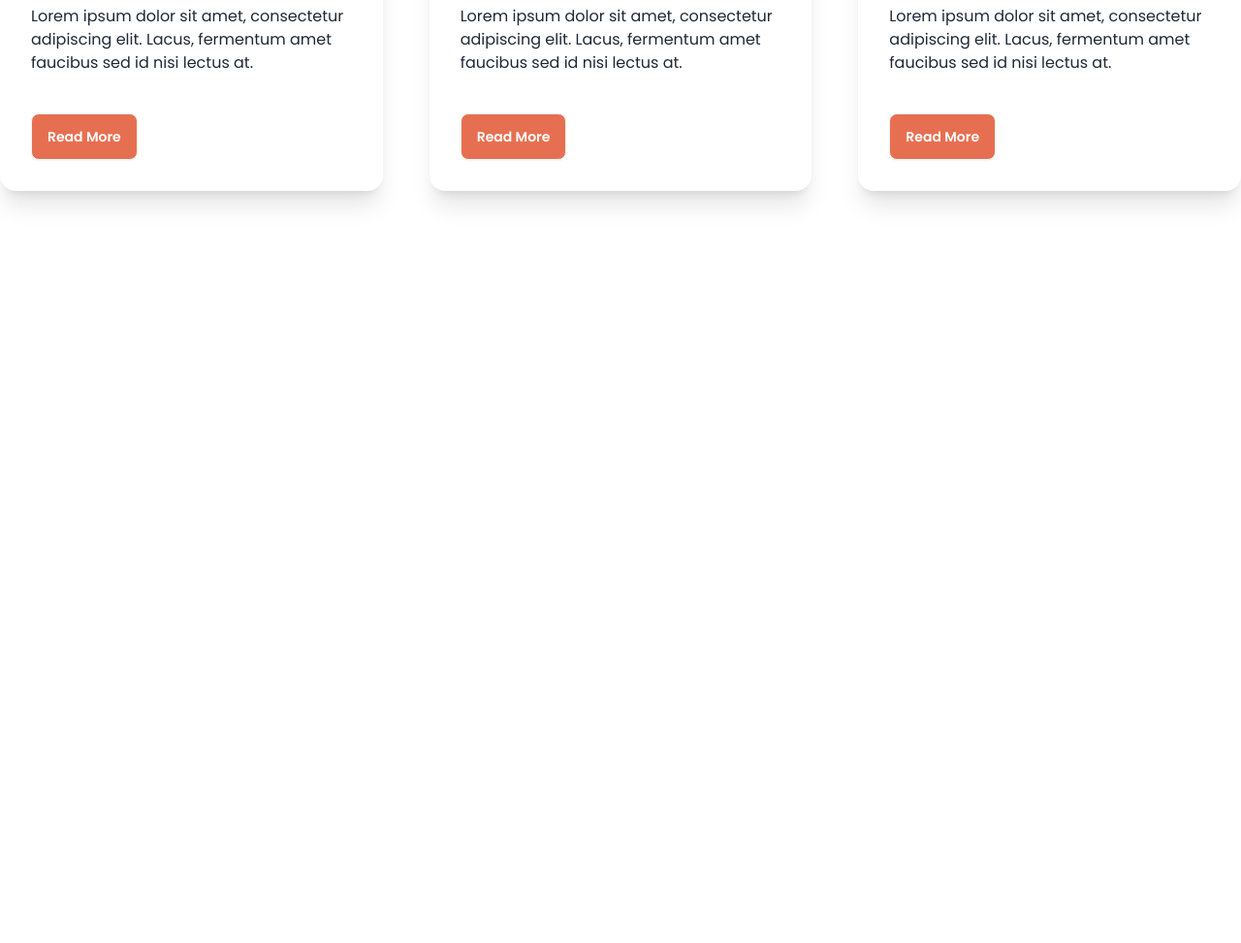
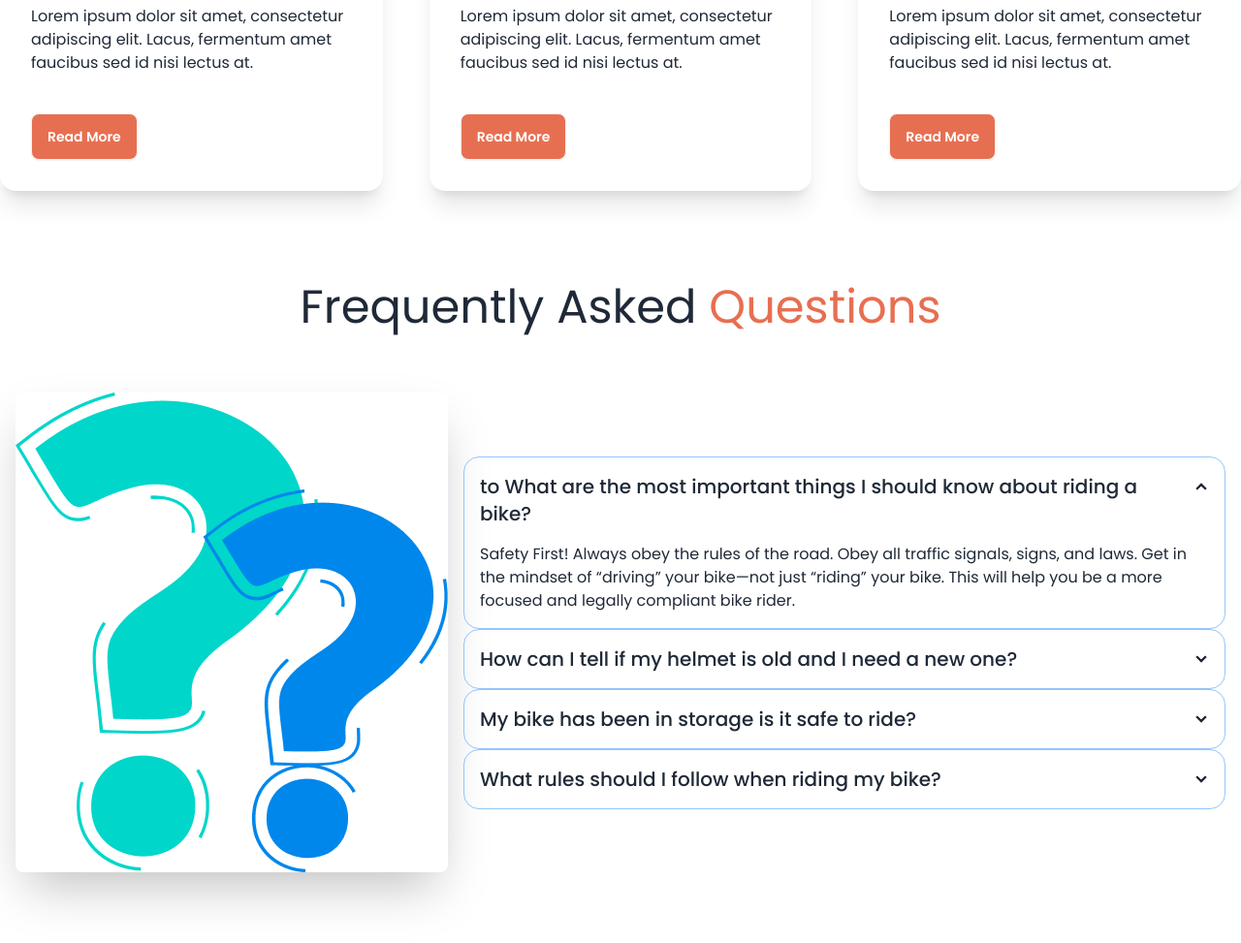
Before and after one commit to protivaghosh/bike-zone-resources, a plain HTML site: page index.html in a window 1280 px wide. Shown: the part 1129-2102 px from the top of the page at 97% size. Before the commit the page ends 1422 px from the top, so only its background shows below. Drawn offline with nearby package versions, Linux system fonts and the light colour scheme.

Commit message:
make added to Frequently Asked Questions section

```diff
--- a/index.html
+++ b/index.html
@@ -220,6 +220,50 @@
          </div>
                 </section>
                 <!-- Frequently Asked Questions section -->
+                 <section class="my-24">
+                  <h3 class="text-5xl font-bord text-center mb-12">Frequently Asked <span class="text-bike-primary">Questions</span></h3>
+                  <div>
+                    <div class="hero">
+                      <div class="hero-content flex-col lg:flex-row">
+                        <img
+                          src="./images/others/faq.png"
+                          class="max-w-md rounded-lg shadow-2xl" />
+                       <div class="sapce-y-5">
+                        <div class="collapse collapse-arrow border border-blue-300">
+                          <input type="radio" name="my-accordion-2" checked="checked" />
+                          <div class="collapse-title text-xl font-medium"> to What are the most important things I should
+                            know about riding a bike?</div>
+                          <div class="collapse-content">
+                            <p>Safety First! Always obey the rules of the road. Obey all traffic signals, signs, and laws. Get in the mindset of “driving” your bike—not just “riding” your bike. This will help you be a more focused and legally compliant bike rider. </p>
+                          </div>
+                        </div>
+                        <div class="collapse collapse-arrow  border border-blue-300">
+                          <input type="radio" name="my-accordion-2" />
+                          <div class="collapse-title text-xl font-medium">How can I tell if my helmet is old and I need a
+                            new one?</div>
+                          <div class="collapse-content">
+                            <p>Safety First! Always obey the rules of the road. Obey all traffic signals, signs, and laws. Get in the mindset of “driving” your bike—not just “riding” your bike. This will help you be a more focused and legally compliant bike rider. </p>
+                          </div>
+                        </div>
+                        <div class="collapse collapse-arrow  border border-blue-300">
+                          <input type="radio" name="my-accordion-2" />
+                          <div class="collapse-title text-xl font-medium">My bike has been in storage is it safe to ride?</div>
+                          <div class="collapse-content">
+                            <p>Safety First! Always obey the rules of the road. Obey all traffic signals, signs, and laws. Get in the mindset of “driving” your bike—not just “riding” your bike. This will help you be a more focused and legally compliant bike rider. </p>
+                          </div>
+                        </div>
+                        <div class="collapse collapse-arrow  border border-blue-300">
+                          <input type="radio" name="my-accordion-2" />
+                          <div class="collapse-title text-xl font-medium">What rules should I follow when riding my bike?</div>
+                          <div class="collapse-content">
+                            <p>Safety First! Always obey the rules of the road. Obey all traffic signals, signs, and laws. Get in the mindset of “driving” your bike—not just “riding” your bike. This will help you be a more focused and legally compliant bike rider. </p>
+                          </div>
+                        </div>
+                       </div>
+                      </div>
+                    </div>
+                  </div>
+                 </section>
       </main>
     <!-- footer section -->
      <footer></footer>
```
